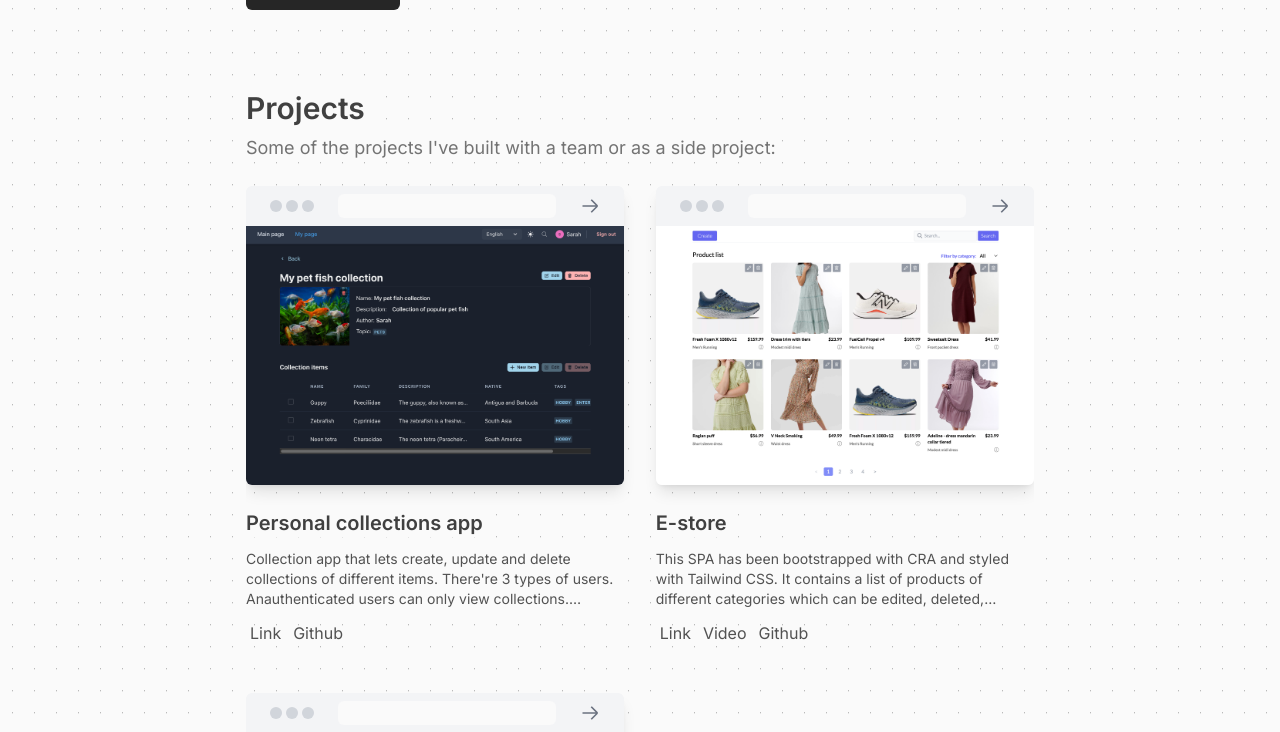
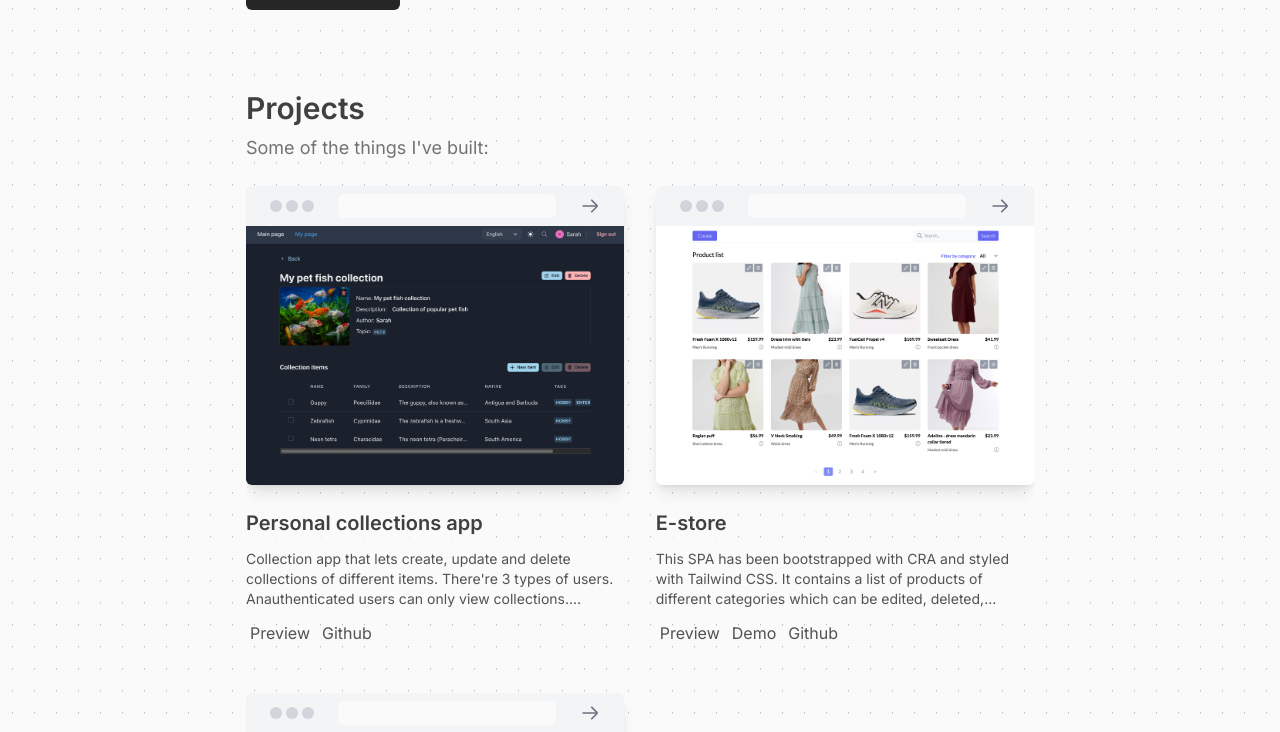
Before and after one commit to BehzodIsakov/my_website, a Next.js app: page / in a window 1280 px wide. Shown: the part 560-1292 px from the top of the page. Built offline with nearby package versions, Linux system fonts and the light colour scheme.

Commit message:
edit some content

```diff
--- a/components/Card.tsx
+++ b/components/Card.tsx
@@ -56,12 +56,12 @@ export default function Card({
       <div className='flex gap-3 px-1'>
         {productionLink && (
           <Link target='_blank' href={productionLink}>
-            Link
+            Preview
           </Link>
         )}
         {demoLink && (
           <Link target='_blank' href={demoLink}>
-            Video
+            Demo
           </Link>
         )}
         {srcCode && (
--- a/components/Projects.tsx
+++ b/components/Projects.tsx
@@ -7,7 +7,7 @@ export default function Projects() {
     <section>
       <h2 className='mb-2'>Projects</h2>
       <h3 className='mb-6'>
-        Some of the projects I&apos;ve built with a team or as a side project:
+        Some of the things I&apos;ve built:
       </h3>
       <div className='flex sm:flex-wrap gap-x-[4%] gap-y-12 mb-3 pb-3 overflow-auto'>
         {projects.map((project, i) => (
```
